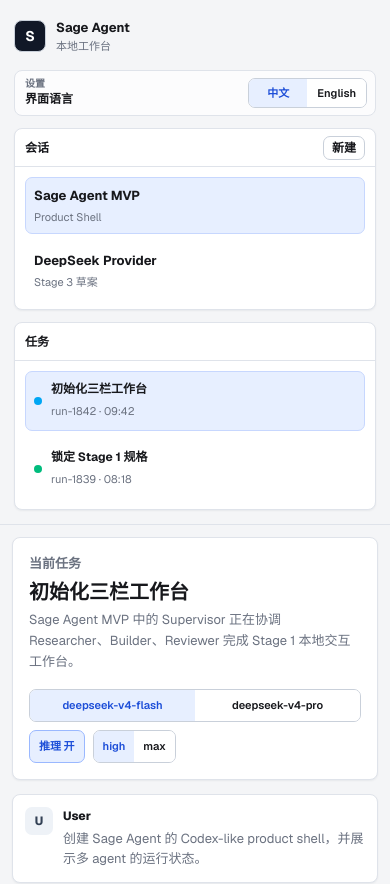
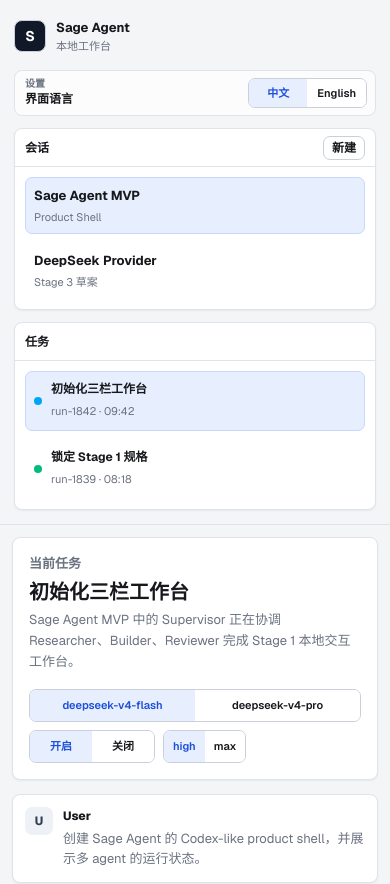
Before and after one commit to wjlGitHub2021/SageAgent, a Next.js app in the folder apps/web/: page / in a window 390 px wide. Shown: the top 884 px of the page. Built offline with nearby package versions, Linux system fonts and the light colour scheme.

Commit message:
实现：添加推理模式切换

```diff
--- a/apps/web/src/app/globals.css
+++ b/apps/web/src/app/globals.css
@@ -272,6 +272,11 @@
   max-width: 170px;
   overflow: hidden;
   text-overflow: ellipsis;
+  white-space: nowrap;
+}
+
+.thinking-toggle button {
+  min-width: 74px;
   white-space: nowrap;
 }
 
@@ -628,6 +633,15 @@
     max-width: none;
   }
 
+  .thinking-toggle {
+    display: grid;
+    grid-template-columns: repeat(2, minmax(0, auto));
+  }
+
+  .thinking-toggle button {
+    min-width: 62px;
+  }
+
   .inspector {
     display: flex;
   }
--- a/apps/web/src/app/page.tsx
+++ b/apps/web/src/app/page.tsx
@@ -31,8 +31,8 @@
     modelSettings: "模型设置",
     model: "模型",
     thinking: "推理",
-    on: "开",
-    off: "关",
+    enabled: "开启",
+    disabled: "关闭",
     agentTimeline: "Agent 时间线",
     toolCalls: "工具调用",
     approval: "审批",
@@ -81,8 +81,8 @@
     modelSettings: "Model settings",
     model: "Model",
     thinking: "Thinking",
-    on: "on",
-    off: "off",
+    enabled: "Enabled",
+    disabled: "Disabled",
     agentTimeline: "Agent Timeline",
     toolCalls: "Tool Calls",
     approval: "Approval",
@@ -571,8 +571,8 @@
     const createdAt = new Date().toISOString();
     const messageId = `message-local-${Date.now()}`;
     const messageBody = {
-      zh: `已用 ${model} / ${reasoningEffort} ${copy.zh.simulatedEvent}`,
-      en: `${model} / ${reasoningEffort} ${copy.en.simulatedEvent}`,
+      zh: `已用 ${model} / thinking ${thinkingEnabled ? "enabled" : "disabled"} / ${reasoningEffort} ${copy.zh.simulatedEvent}`,
+      en: `${model} / thinking ${thinkingEnabled ? "enabled" : "disabled"} / ${reasoningEffort} ${copy.en.simulatedEvent}`,
     };
 
     setMessages((current) => [
@@ -727,7 +727,11 @@
             </div>
 
             <div className="model-controls" aria-label={t.modelSettings}>
-              <div className="segmented model-selector" aria-label={t.model}>
+              <div
+                className="segmented model-selector"
+                role="group"
+                aria-label={t.model}
+              >
                 {DEEPSEEK_MODELS.map((modelOption) => (
                   <button
                     aria-pressed={model === modelOption}
@@ -739,15 +743,27 @@
                   </button>
                 ))}
               </div>
-              <button
-                className={
-                  thinkingEnabled ? "toggle-button active" : "toggle-button"
-                }
-                onClick={() => setThinkingEnabled((current) => !current)}
+              <div
+                className="segmented thinking-toggle"
+                role="group"
+                aria-label={t.thinking}
               >
-                {t.thinking} {thinkingEnabled ? t.on : t.off}
-              </button>
-              <div className="segmented" aria-label="reasoning effort">
+                <button
+                  aria-pressed={thinkingEnabled}
+                  className={thinkingEnabled ? "selected" : ""}
+                  onClick={() => setThinkingEnabled(true)}
+                >
+                  {t.enabled}
+                </button>
+                <button
+                  aria-pressed={!thinkingEnabled}
+                  className={thinkingEnabled ? "" : "selected"}
+                  onClick={() => setThinkingEnabled(false)}
+                >
+                  {t.disabled}
+                </button>
+              </div>
+              <div className="segmented" role="group" aria-label="reasoning effort">
                 <button
                   className={reasoningEffort === "high" ? "selected" : ""}
                   onClick={() => setReasoningEffort("high")}
```
Also changed, not shown: 2 other files (tests, documents, lock files or other folders).
